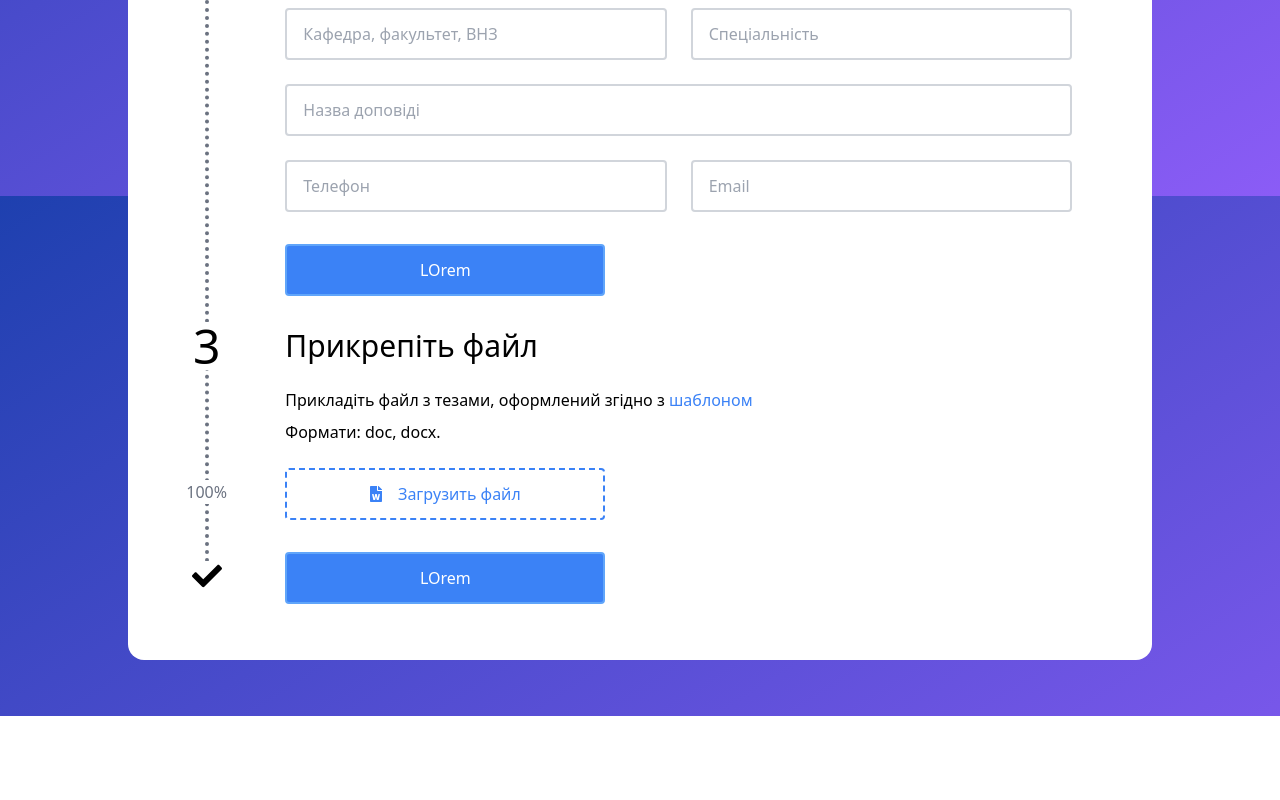
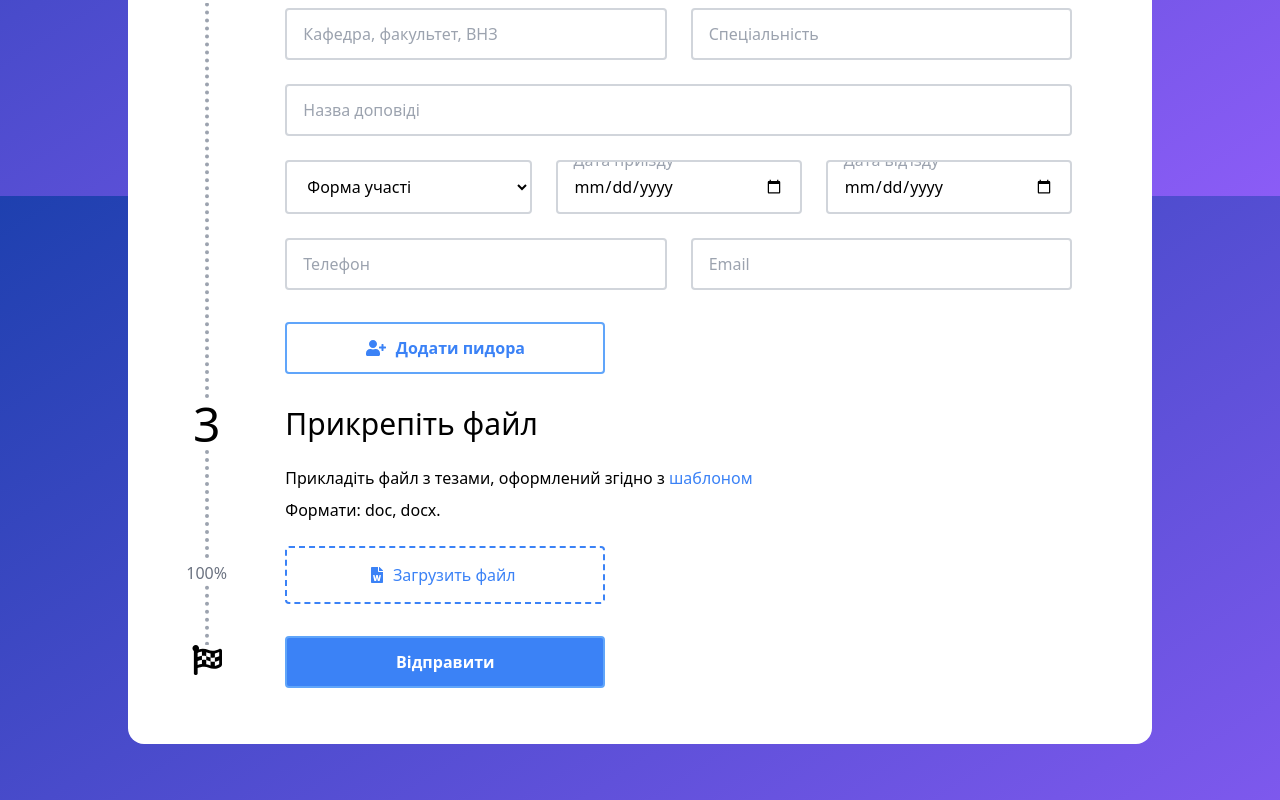
Before and after one commit to OctupusPrime/p3-front, a Vue app: page / in a window 1280 px wide. Shown: the part 1404-2204 px from the top of the page. Before the commit the page ends 2120 px from the top, so only its background shows below. Built offline with nearby package versions, Linux system fonts and the light colour scheme.

Commit message:
css fixes + added select and date

```diff
--- a/src/components/BaseButton.vue
+++ b/src/components/BaseButton.vue
@@ -1,10 +1,36 @@
 <template>
-    <button class="max-w-xs w-full px-3 py-3 rounded border-solid border-2
-            border-blue-400 bg-blue-500 text-white">LOrem</button>
+    <button class="btn"
+            :class="['btn-' + styled]" >
+        <font-awesome-icon v-if="icon" :icon="icon" class="mr-2.5"/>{{title}}
+    </button>
 </template>
 
 <script>
 export default {
-    name: 'BaseButton'
+    name: 'BaseButton',
+    props: {
+        title: {
+            required: true,
+            type: String
+        },
+        icon: String,
+        styled: {
+            default: 'primary',
+            type: String
+        }
+    }
 }
 </script>
+
+<style scoped>
+    .btn {
+        @apply max-w-xs w-full px-3 py-3 rounded border-solid border-2 font-bold
+        focus:ring focus:border-blue-500 outline-none;
+    }
+    .btn-primary {
+        @apply border-blue-400 bg-blue-500 text-white;
+    }
+    .btn-secondary {
+        @apply border-blue-400 bg-white text-blue-500;
+    }
+</style>
--- a/src/components/BaseInput.vue
+++ b/src/components/BaseInput.vue
@@ -4,6 +4,7 @@
             :name="name"
             :placeholder="placeholder"
             :value="modelValue"
+            :data-input-placeholder="topPlaceholder"
             @change="$emit('update:modelValue', $event.target.value)">
 </template>
 
@@ -12,11 +13,26 @@ export default {
   name: 'BaseInput',
   props: {
     name: {
-      require: true,
+      requrequiredire: true,
       type: String
     },
     modelValue: String,
-    placeholder: String
+    placeholder: String,
+    topPlaceholder: String
   }
 }
 </script>
+
+<style>
+  .base-input {
+    @apply bg-white rounded text-base px-4 py-3 border-2 border-gray-300 w-full
+    focus:outline-none focus:ring focus:border-blue-500 relative overflow-visible;
+  }
+  .base-input::before {
+    content: attr(data-input-placeholder);
+    @apply absolute left-2 top-0 translate-y-[-60%] bg-white px-2 text-gray-400;
+  }
+  .base-input:focus::before {
+    @apply text-blue-500;
+  }
+</style>
--- a/src/components/BaseInputFile.vue
+++ b/src/components/BaseInputFile.vue
@@ -1,8 +1,7 @@
 <template>
-    <label class="inline-block max-w-xs w-full border-dashed border-2
-            border-blue-500 rounded px-4 py-3 text-blue-500 cursor-pointer text-center">
-        <font-awesome-icon icon="file-word"/>&emsp;Загрузить файл
-        <input  class="hidden"
+    <label class="base-file-input-label">
+        <font-awesome-icon icon="file-word" class="mr-2.5"/>Загрузить файл
+        <input  class="w-0"
                 type="file"
                 :name="name">
     </label>
@@ -13,9 +12,17 @@ export default {
   name: 'BaseInputFile',
   props: {
     name: {
-      require: true,
+      required: true,
       type: String
     }
   }
 }
 </script>
+
+<style scoped>
+  .base-file-input-label {
+    @apply inline-block max-w-xs w-full border-dashed border-2
+  border-blue-500 rounded px-4 py-3 text-blue-500 cursor-pointer text-center
+    focus-within:ring focus-within:border-blue-500
+  }
+</style>
--- /dev/null
+++ b/src/components/BaseSelectInput.vue
@@ -0,0 +1,23 @@
+<template>
+    <select class="base-input">
+        <option value="" disabled selected>Форма участі</option>
+        <option v-for="option in options" :key="option" value="option">{{option}}</option>
+    </select>
+</template>
+
+<script>
+export default {
+    name: 'BaseSelectInput',
+    props: {
+        name: {
+            required: true,
+            type: String
+        },
+        placeholder: String,
+        options: {
+            required: true,
+            type: [String]
+        }
+    }
+}
+</script>
--- a/src/index.css
+++ b/src/index.css
@@ -16,10 +16,5 @@ body {
 }
 
 a {
-  @apply text-blue-500;
+  @apply text-blue-500 focus:ring focus:border-blue-500 outline-none rounded;
 }
-
-.base-input {
-  @apply bg-white rounded text-base px-4 py-3 border-2 border-gray-300 w-full
-  focus:outline-none focus:ring focus:border-blue-500;
-}
--- a/src/main.js
+++ b/src/main.js
@@ -5,10 +5,10 @@ import store from './store'
 import './index.css'
 
 import { library } from '@fortawesome/fontawesome-svg-core'
-import { faFileWord, faExclamationTriangle, faCheck } from '@fortawesome/free-solid-svg-icons'
+import { faFileWord, faExclamationTriangle, faFlagCheckered, faUserPlus } from '@fortawesome/free-solid-svg-icons'
 import { FontAwesomeIcon } from '@fortawesome/vue-fontawesome'
 
-library.add(faFileWord, faExclamationTriangle, faCheck)
+library.add(faFileWord, faExclamationTriangle, faFlagCheckered, faUserPlus)
 
 createApp(App)
     .component('font-awesome-icon', FontAwesomeIcon)
--- a/src/views/Home.vue
+++ b/src/views/Home.vue
@@ -9,7 +9,7 @@
       <div class="flex mt-10">
         <div class="left-line w-[20%]">
           <div class="absolute left-[50%] bottom-0 translate-x-[-50%] pb-[11px] bg-white">
-            <font-awesome-icon icon="check" class="text-3xl"/>
+            <font-awesome-icon icon="flag-checkered" class="text-3xl"/>
           </div>
         </div>
         <div class="w-full">
@@ -78,25 +78,39 @@
                   <BaseInput  name="Name16"
                               placeholder="Спеціальність"/>
               </div>
-                  <BaseInput  class="mt-6"
-                              name="Name17"
-                              placeholder="Назва доповіді"/>
+              <BaseInput  class="mt-6"
+                          name="Name17"
+                          placeholder="Назва доповіді"/>
+              <div class="flex mt-6 gap-6">
+                  <BaseSelectInput  name="Name18"
+                                    placeholder="Спеціальність"
+                                    :options="['One', 'Two']"/>
+                  <BaseInput  name="Name19"
+                              type="date"
+                              topPlaceholder="Дата приїзду"/>
+                  <BaseInput  name="Name20"
+                              type="date"
+                              topPlaceholder="Дата від’їзду"/>
+              </div>
               <div class="flex gap-6 mt-6">
-                  <BaseInput  name="Name18"
+                  <BaseInput  name="Name21"
                               placeholder="Телефон"/>
-                  <BaseInput  name="Name19"
+                  <BaseInput  name="Name22"
                               placeholder="Email"/>
               </div>
-              <BaseButton class="mt-8"/>
+              <BaseButton class="mt-8"
+                          title="Додати пидора"
+                          icon="user-plus"
+                          styled="secondary"/>
             </div>
             <h2 class="paragraph-title mt-8" data-paragraph-index="3">Прикрепіть файл</h2>
             <div class="percent-wrap" data-pervent-val="100%">
               <p class="mt-4 pt-2">Прикладіть файл з тезами, оформлений згідно з <a href="/">шаблоном</a></p>
               <p class="mt-2">Формати: doc, docx.</p>
               <BaseInputFile  class="mt-6"
-                              name="Name20"/>
+                              name="Name23"/>
               <br/>
-              <BaseButton class="mt-8"/>
+              <BaseButton class="mt-8" title="Відправити"/>
             </div>
           </form>
         </div>
@@ -108,9 +122,10 @@
 <script>
 import { defineComponent } from 'vue'
 import BaseInput from '@/components/BaseInput.vue'
+import BaseButton from '@/components/BaseButton.vue'
 import BaseResizeTextArea from '@/components/BaseResizeTextArea.vue'
 import BaseInputFile from '@/components/BaseInputFile.vue'
-import BaseButton from '@/components/BaseButton.vue'
+import BaseSelectInput from '@/components/BaseSelectInput.vue'
 
 export default defineComponent({
   name: 'Home',
@@ -118,7 +133,8 @@ export default defineComponent({
     BaseInput,
     BaseResizeTextArea,
     BaseInputFile,
-    BaseButton
+    BaseButton,
+    BaseSelectInput
   },
   setup() {
   }
@@ -139,7 +155,7 @@ export default defineComponent({
 }
 .left-line::before {
   content: '';
-  @apply absolute top-0 bottom-0 left-[50%] translate-x-[-50%] border-dotted border-l-4 border-gray-500;
+  @apply absolute top-0 bottom-0 left-[50%] translate-x-[-50%] border-dotted border-l-4 border-gray-400;
 }
 .percent-wrap {
   @apply relative;
```
Lines whose indentation alone changed are shown as unchanged.
